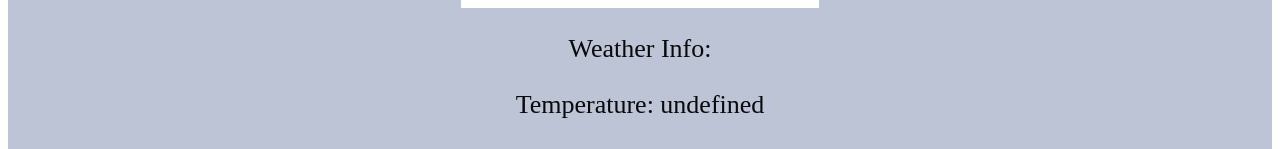
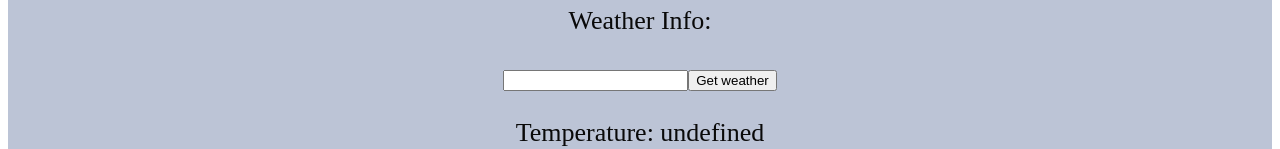
Before and after one commit to mohamedaldahoul/city.weather, a React (Create React App) app: page / in a window 1280 px wide. Shown: the part 329-478 px from the top of the page. Built offline with nearby package versions, Linux system fonts and the light colour scheme; no server answers.

Commit message:
adding city placeholder & submit btn.

```diff
--- a/src/components/WeatherInfo.tsx
+++ b/src/components/WeatherInfo.tsx
@@ -14,16 +14,18 @@ interface ErrorState {
 }
 
 const WeatherInfo = () => {
-
+const [city, setCity] = useState('')
   const initialWeatherState: WeatherState = {
     temperature: undefined,
     humidity: undefined,
     icon: '',
   };
   const [weather, setWeather] = useState<WeatherState>(initialWeatherState);
-  const city='London'
-  useEffect(()=> {
-    axios.get(`https://api.openweathermap.org/data/2.5/weather?q=${city}&appid=${API_KEY}`)
+
+  const getWeather = () => {
+    console.log('get', city);
+
+    return axios.get(`https://api.openweathermap.org/data/2.5/weather?q=${city}&appid=${API_KEY}`)
     .then(({data}) => {
       console.log('res', data)
       setWeather({
@@ -33,12 +35,17 @@ const WeatherInfo = () => {
       })
     }
     )
-  }, [])
+  }
   console.log('weather', weather);
 
   return(
     <div>
       <p>Weather Info:</p>
+      <input value={city} onChange={(e)=> {
+        console.log('e', e.target.value);
+
+        setCity(e.target.value)}} />
+      <button onClick={()=> getWeather()}>Get weather</button>
       <p>{`Temperature: ${weather?.temperature}`}</p>
       <p>{`Humidity: ${weather?.humidity}`}</p>
       <img
```
